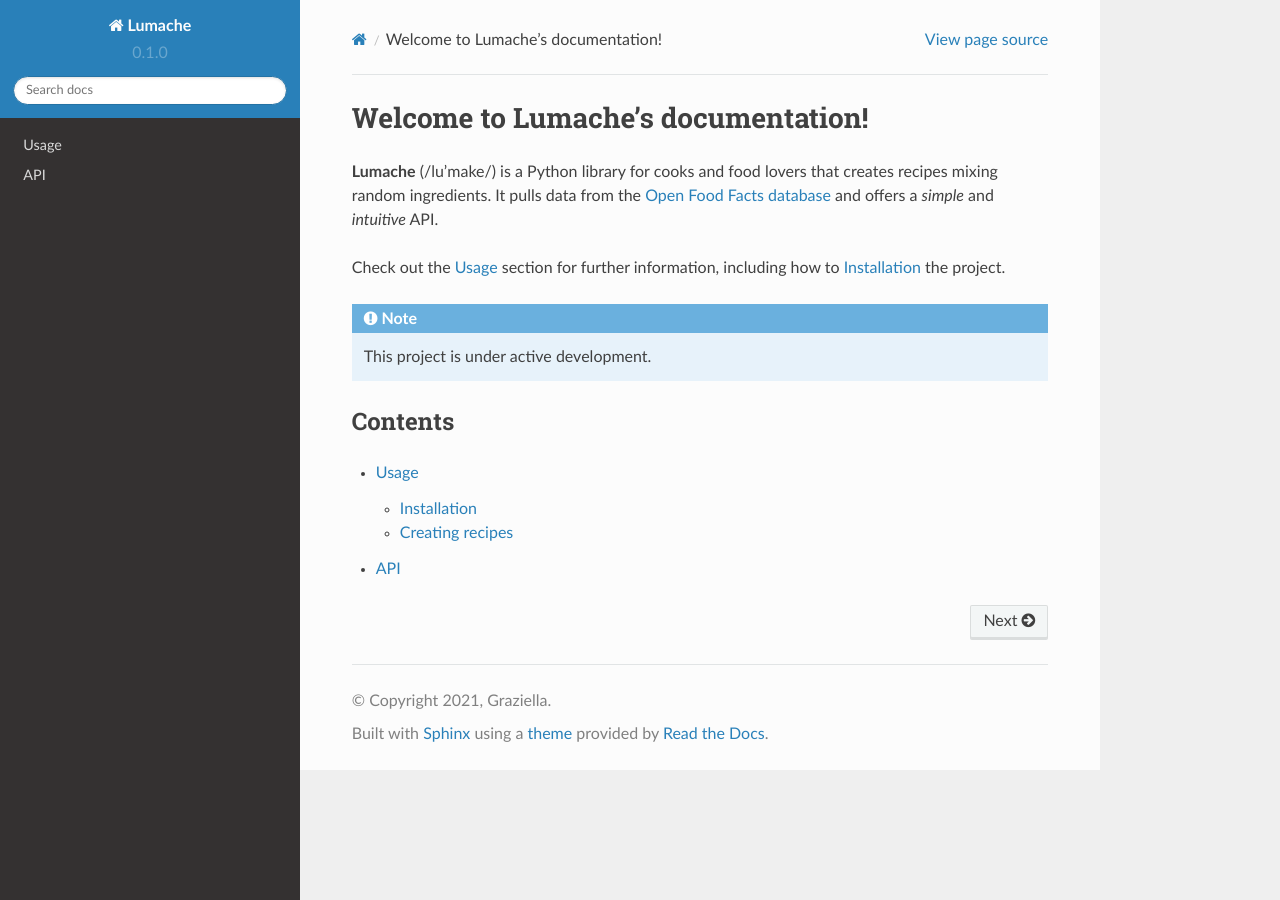
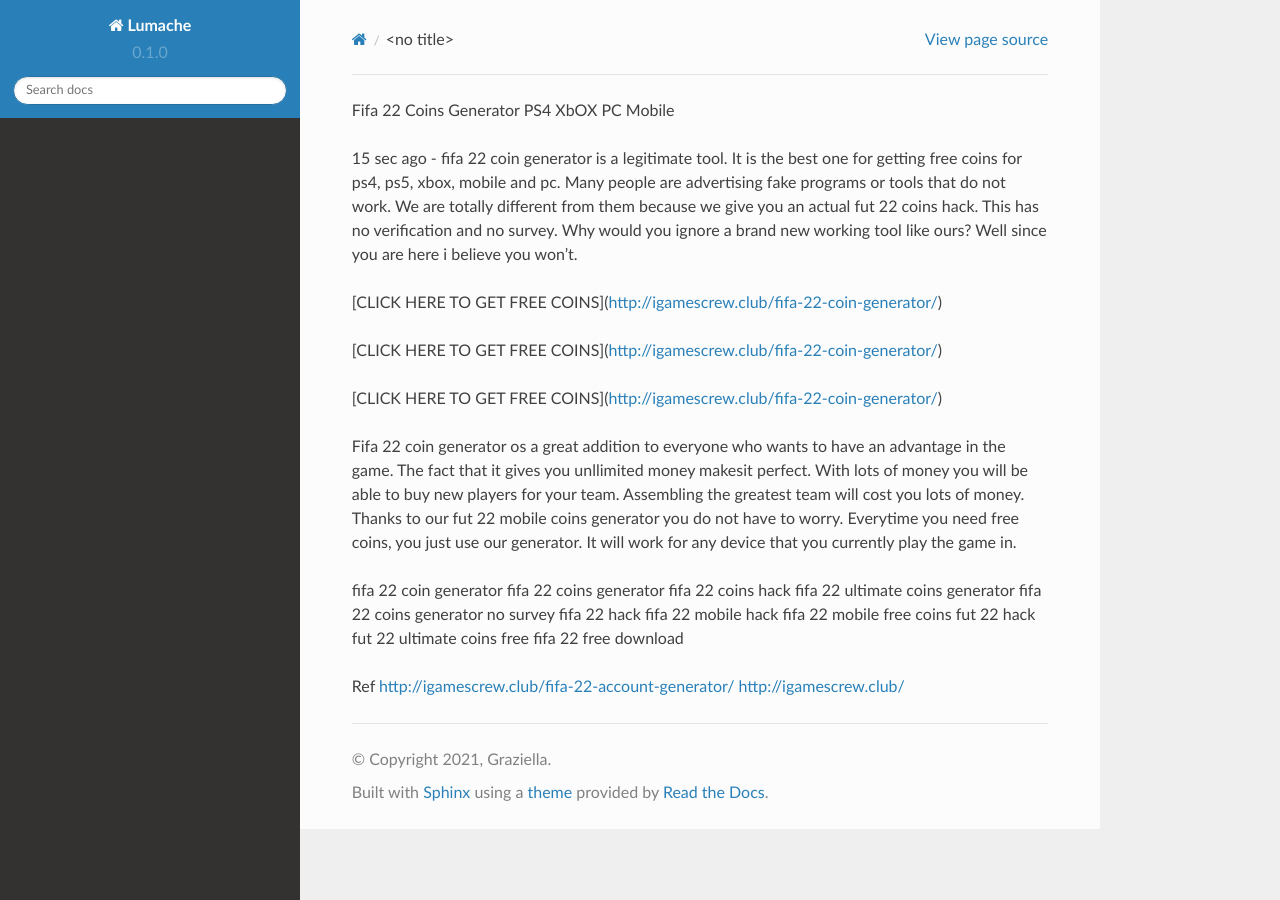
Before and after one commit to Hendra2022/fifa22coinsgenerator, a Sphinx documentation site: the page built from docs/source/index.rst, in a window 1280 px wide. Built offline with Sphinx 7.4.7 and the Read the Docs theme 2.0.0, drawn with Linux system fonts in a browser that asks for light colours.

Commit message:
Update index.rst

```diff
--- a/docs/source/index.rst
+++ b/docs/source/index.rst
@@ -1,22 +1,16 @@
-Welcome to Lumache's documentation!
-===================================
 
-**Lumache** (/lu'make/) is a Python library for cooks and food lovers
-that creates recipes mixing random ingredients.
-It pulls data from the `Open Food Facts database <https://world.openfoodfacts.org/>`_
-and offers a *simple* and *intuitive* API.
+Fifa 22 Coins Generator PS4 XbOX PC Mobile
 
-Check out the :doc:`usage` section for further information, including
-how to :ref:`installation` the project.
+15 sec ago - fifa 22 coin generator is a legitimate tool. It is the best one for getting free coins for ps4, ps5, xbox, mobile and pc. Many people are advertising fake programs or tools that do not work. We are totally different from them because we give you an actual fut 22 coins hack. This has no verification and no survey. Why would you ignore a brand new working tool like ours? Well since you are here i believe you won't.
 
-.. note::
+[CLICK HERE TO GET FREE COINS](http://igamescrew.club/fifa-22-coin-generator/)
 
-   This project is under active development.
+[CLICK HERE TO GET FREE COINS](http://igamescrew.club/fifa-22-coin-generator/)
 
-Contents
---------
+[CLICK HERE TO GET FREE COINS](http://igamescrew.club/fifa-22-coin-generator/)
 
-.. toctree::
+Fifa 22 coin generator os a great addition to everyone who wants to have an advantage in the game. The fact that it gives you unllimited money makesit perfect. With lots of money you will be able to buy new players for your team. Assembling the greatest team will cost you lots of money. Thanks to our fut 22 mobile coins generator you do not have to worry. Everytime you need free coins, you just use our generator. It will work for any device that you currently play the game in.
 
-   usage
-   api
+fifa 22 coin generator fifa 22 coins generator fifa 22 coins hack fifa 22 ultimate coins generator fifa 22 coins generator no survey fifa 22 hack fifa 22 mobile hack fifa 22 mobile free coins fut 22 hack fut 22 ultimate coins free fifa 22 free download
+
+Ref http://igamescrew.club/fifa-22-account-generator/ http://igamescrew.club/
```
